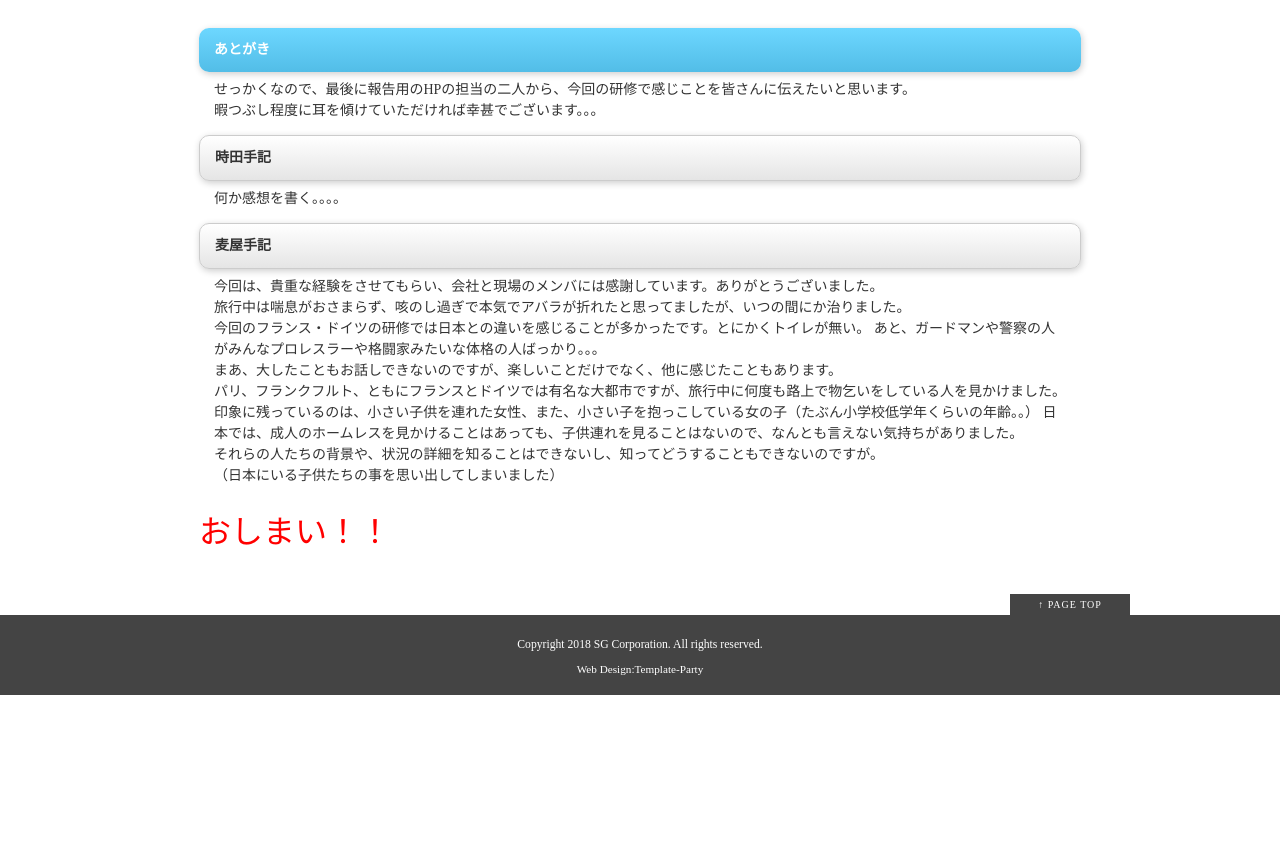
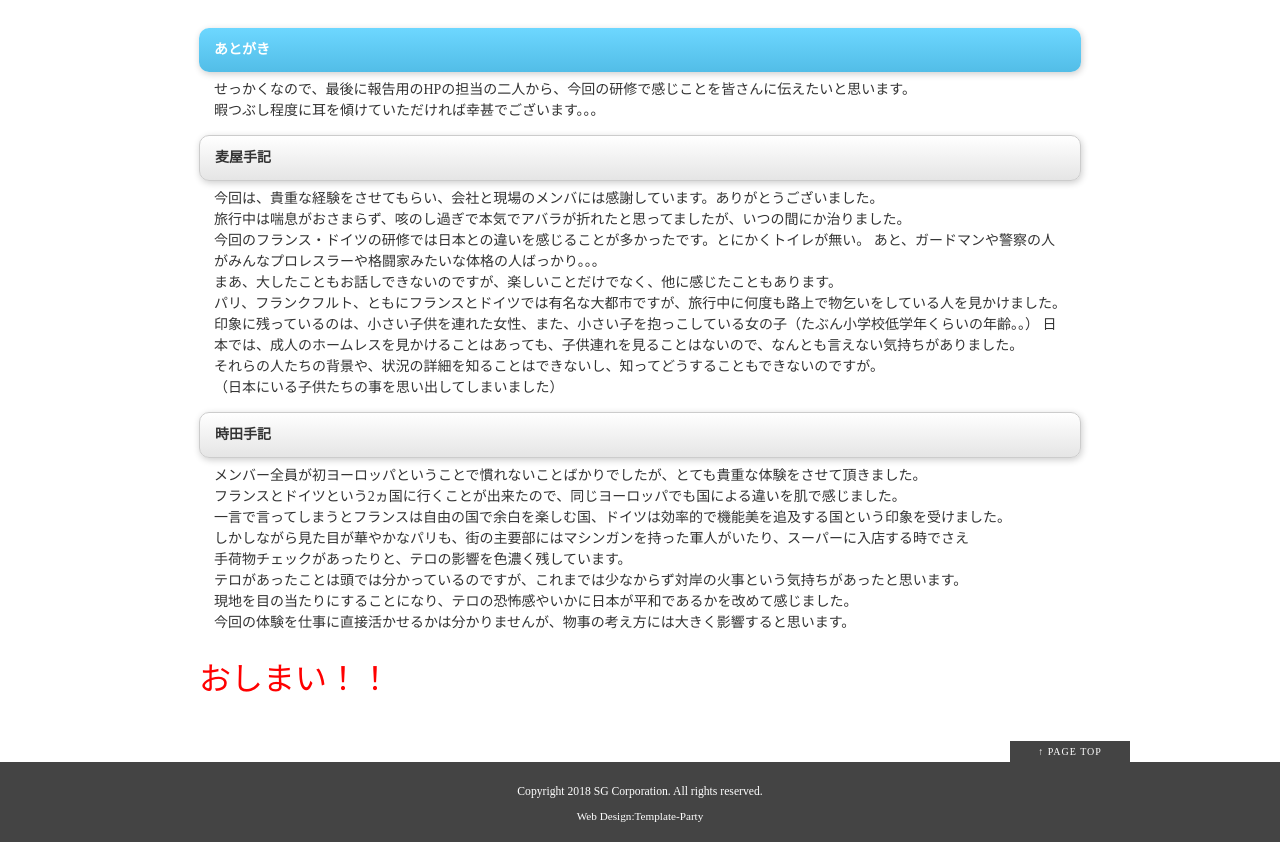
Before and after one commit to katsunuma-m/study-trip-2018, a website: page src/html/afterword.html in a window 1280 px wide. Shown: the part 704-1546 px from the top of the page. Before the commit the page ends 1399 px from the top, so only its background shows below. Drawn offline with Linux system fonts and the light colour scheme.

Commit message:
後書き、時田分更新

```diff
--- a/src/html/afterword.html
+++ b/src/html/afterword.html
@@ -41,10 +41,6 @@
 暇つぶし程度に耳を傾けていただければ幸甚でございます。。。
 </p>
 
-<h3>時田手記</h3>
-<p>何か感想を書く。。。。
-</p>
-
 <h3>麦屋手記</h3>
 <p>
 今回は、貴重な経験をさせてもらい、会社と現場のメンバには感謝しています。ありがとうございました。<br>
@@ -57,6 +53,18 @@
 日本では、成人のホームレスを見かけることはあっても、子供連れを見ることはないので、なんとも言えない気持ちがありました。<br>
 それらの人たちの背景や、状況の詳細を知ることはできないし、知ってどうすることもできないのですが。<br>
 （日本にいる子供たちの事を思い出してしまいました）
+</p>
+
+<h3>時田手記</h3>
+<p>
+メンバー全員が初ヨーロッパということで慣れないことばかりでしたが、とても貴重な体験をさせて頂きました。<br>
+フランスとドイツという2ヵ国に行くことが出来たので、同じヨーロッパでも国による違いを肌で感じました。<br>
+一言で言ってしまうとフランスは自由の国で余白を楽しむ国、ドイツは効率的で機能美を追及する国という印象を受けました。<br>
+しかしながら見た目が華やかなパリも、街の主要部にはマシンガンを持った軍人がいたり、スーパーに入店する時でさえ<br>
+手荷物チェックがあったりと、テロの影響を色濃く残しています。<br>
+テロがあったことは頭では分かっているのですが、これまでは少なからず対岸の火事という気持ちがあったと思います。<br>
+現地を目の当たりにすることになり、テロの恐怖感やいかに日本が平和であるかを改めて感じました。<br>
+今回の体験を仕事に直接活かせるかは分かりませんが、物事の考え方には大きく影響すると思います。
 </p>
 
 <font size="+3" color="red">おしまい！！</font>
```
